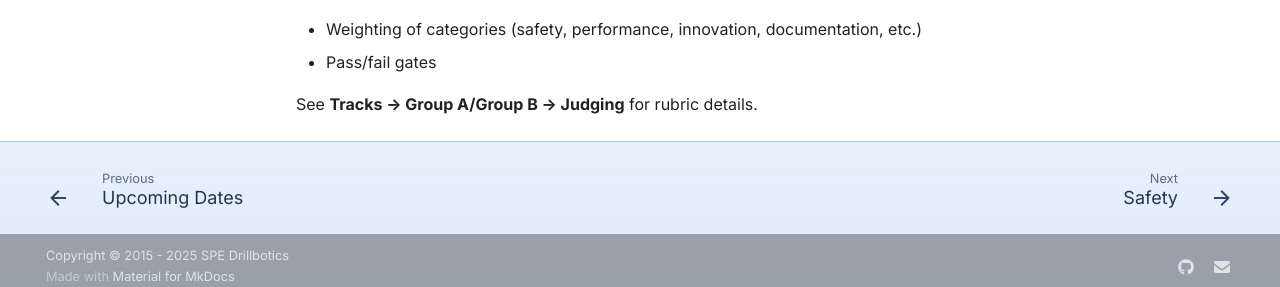
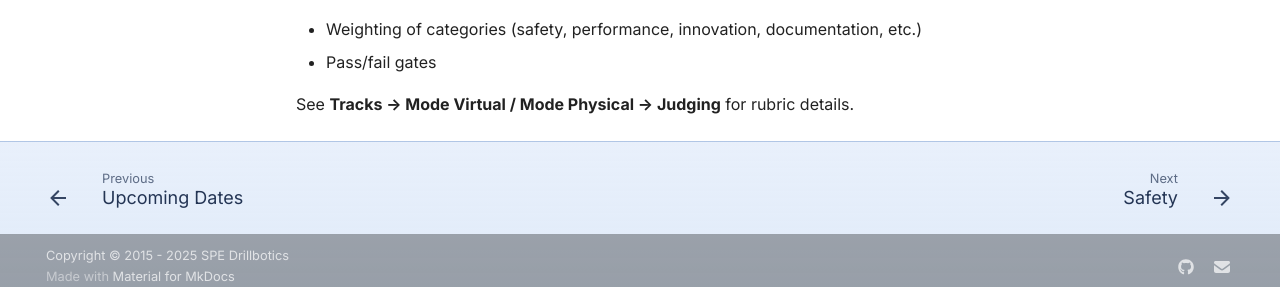
Before and after one commit to Open-Source-Drilling-Community/drillbotics-guidelines, an MkDocs documentation site: the page built from docs/competition/rules-scoring.md, in a window 1280 px wide and 1042 px high. Shown: the part 743-1030 px from the top of the window. Built offline with MkDocs 1.6.1 and Material for MkDocs 9.7.7, drawn with Linux system fonts in a browser that asks for light colours; comment, search, counter and statistics services are not loaded; the version menu is left out.

Commit message:
docs(competition): update judging rubric reference link
- change rubric details path from Group A/Group B to Mode Virtual/Mode Physical
- ensure documentation points to correct competition tracks for judging criteria

```diff
--- a/docs/competition/rules-scoring.md
+++ b/docs/competition/rules-scoring.md
@@ -23,4 +23,4 @@ tags:
 - Weighting of categories (safety, performance, innovation, documentation, etc.)
 - Pass/fail gates
 
-See **Tracks → Group A/Group B → Judging** for rubric details.
+See **Tracks → Mode Virtual / Mode Physical → Judging** for rubric details.
```
